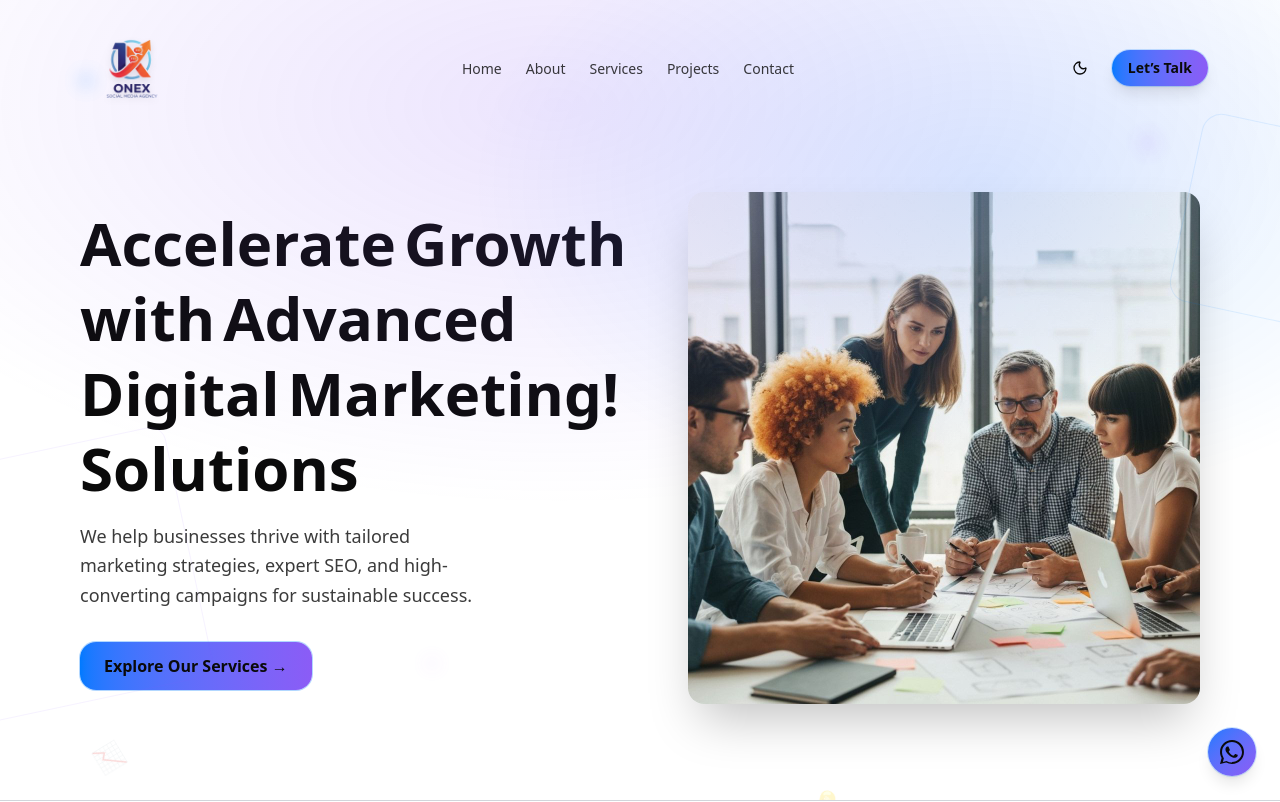
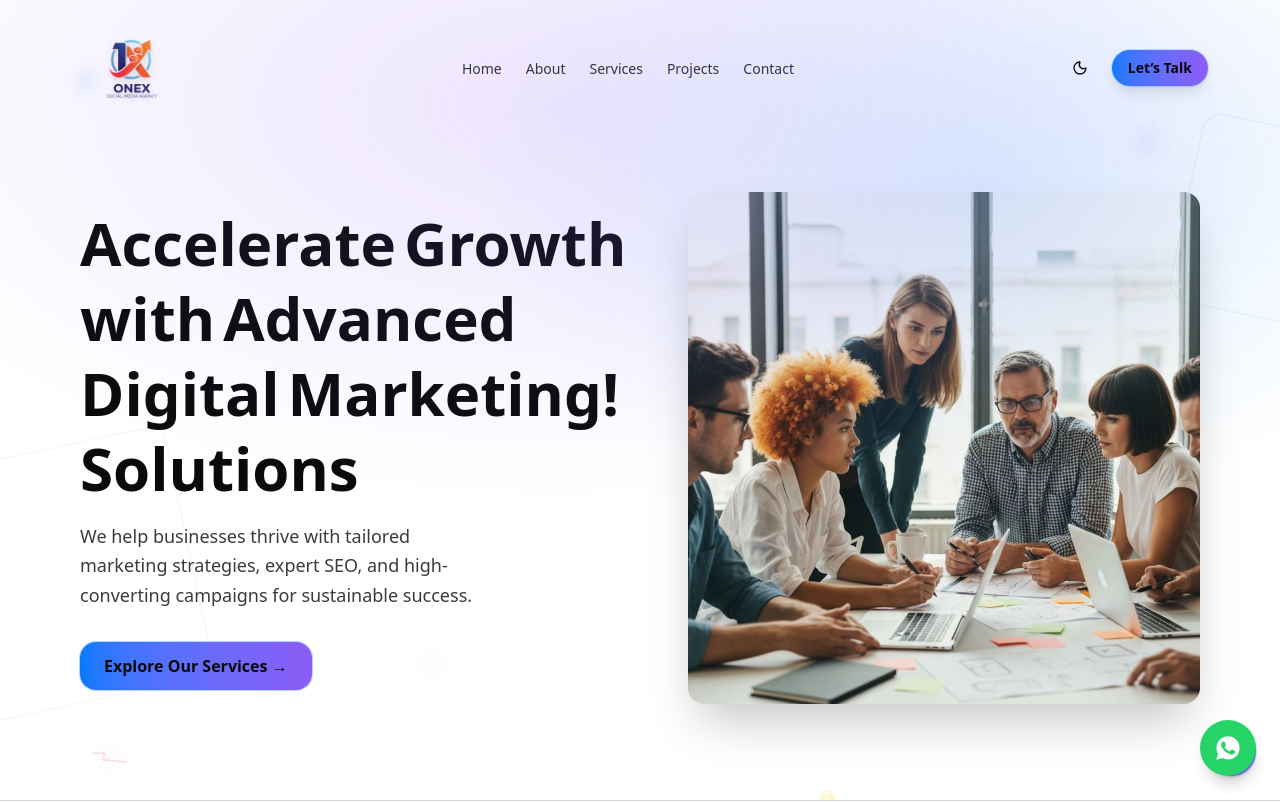
Before and after one commit to gaju2214/onex_service, a React (Vite) app: page / in a window 1280 px wide. Shown: the top 802 px of the page. Built offline with nearby package versions, Linux system fonts and the light colour scheme.

Commit message:
feat: add Indian accent colors and WhatsApp floating CTA

```diff
--- a/src/App.jsx
+++ b/src/App.jsx
@@ -9,11 +9,13 @@ import { Services } from "./Components/services"
 import { Testimonials } from "./Components/testimonials"
 import { ThemeProvider } from "./Components/theme-provider"
 import { WebsiteDevelopment } from "./Components/website-development"
+import { WhatsAppButton } from "./Components/WhatsAppButton"
 
 function App() {
   return (
     <ThemeProvider>
       <FloatingStickers />
+      <WhatsAppButton />
       <div className="flex min-h-screen flex-col">
         <Navbar />
         <Hero />
--- /dev/null
+++ b/src/Components/WhatsAppButton.jsx
@@ -0,0 +1,33 @@
+import { motion } from "framer-motion"
+
+// Placeholder number — replace with real business WhatsApp number (country code, no +/spaces).
+const WHATSAPP_NUMBER = "911234567890"
+const WHATSAPP_MESSAGE = "Hi! I'm interested in your social media marketing services."
+
+export function WhatsAppButton() {
+    const href = `https://wa.me/${WHATSAPP_NUMBER}?text=${encodeURIComponent(WHATSAPP_MESSAGE)}`
+
+    return (
+        <motion.a
+            href={href}
+            target="_blank"
+            rel="noopener noreferrer"
+            aria-label="Chat with us on WhatsApp"
+            className="fixed bottom-6 right-6 z-50 flex h-14 w-14 items-center justify-center rounded-full shadow-lg"
+            style={{ backgroundColor: "#25D366" }}
+            initial={{ scale: 0, opacity: 0 }}
+            animate={{ scale: 1, opacity: 1 }}
+            transition={{ duration: 0.4, delay: 1 }}
+            whileHover={{ scale: 1.1 }}
+            whileTap={{ scale: 0.95 }}
+        >
+            <svg
+                viewBox="0 0 24 24"
+                className="h-7 w-7 fill-white"
+                aria-hidden="true"
+            >
+                <path d="M12.04 2C6.58 2 2.13 6.45 2.13 11.91c0 1.75.46 3.45 1.32 4.95L2.05 22l5.29-1.39a9.9 9.9 0 0 0 4.7 1.2h.01c5.46 0 9.91-4.45 9.91-9.91 0-2.65-1.03-5.14-2.9-7.01A9.82 9.82 0 0 0 12.04 2Zm5.84 14.11c-.25.7-1.45 1.34-2 1.43-.51.08-1.15.11-1.86-.12-.43-.14-.98-.32-1.69-.63-2.97-1.28-4.91-4.27-5.06-4.47-.15-.2-1.21-1.61-1.21-3.07 0-1.46.77-2.18 1.04-2.48.27-.3.6-.37.8-.37.2 0 .4 0 .58.01.19.01.44-.07.68.52.25.6.85 2.08.92 2.23.07.15.12.33.02.53-.1.2-.15.32-.3.5-.15.17-.31.39-.44.52-.15.15-.3.31-.13.6.17.3.76 1.25 1.63 2.02 1.12.99 2.06 1.3 2.36 1.45.3.15.47.12.65-.07.18-.2.75-.87.95-1.17.2-.3.4-.25.68-.15.27.1 1.75.82 2.05.97.3.15.5.22.57.35.07.13.07.72-.18 1.42Z" />
+            </svg>
+        </motion.a>
+    )
+}
--- a/src/Styles/global.css
+++ b/src/Styles/global.css
@@ -38,6 +38,8 @@
   /* Brand helpers */
   --brand-blue: #007aff;
   --brand-purple: #8b5cf6;
+  --brand-saffron: #FF9933;
+  --brand-green: #138808;
 
   /* Larger rounding for premium look (Tailwind 2xl ~ 1rem) */
   --radius: 1rem;
@@ -75,6 +77,8 @@
 
   --accent: #8b5cf6;
   --accent-foreground: #0a0a0a;
+  --brand-saffron: #FF9933;
+  --brand-green: #138808;
 
   --destructive: #ef4444;
   --destructive-foreground: #0a0a0a;
```
